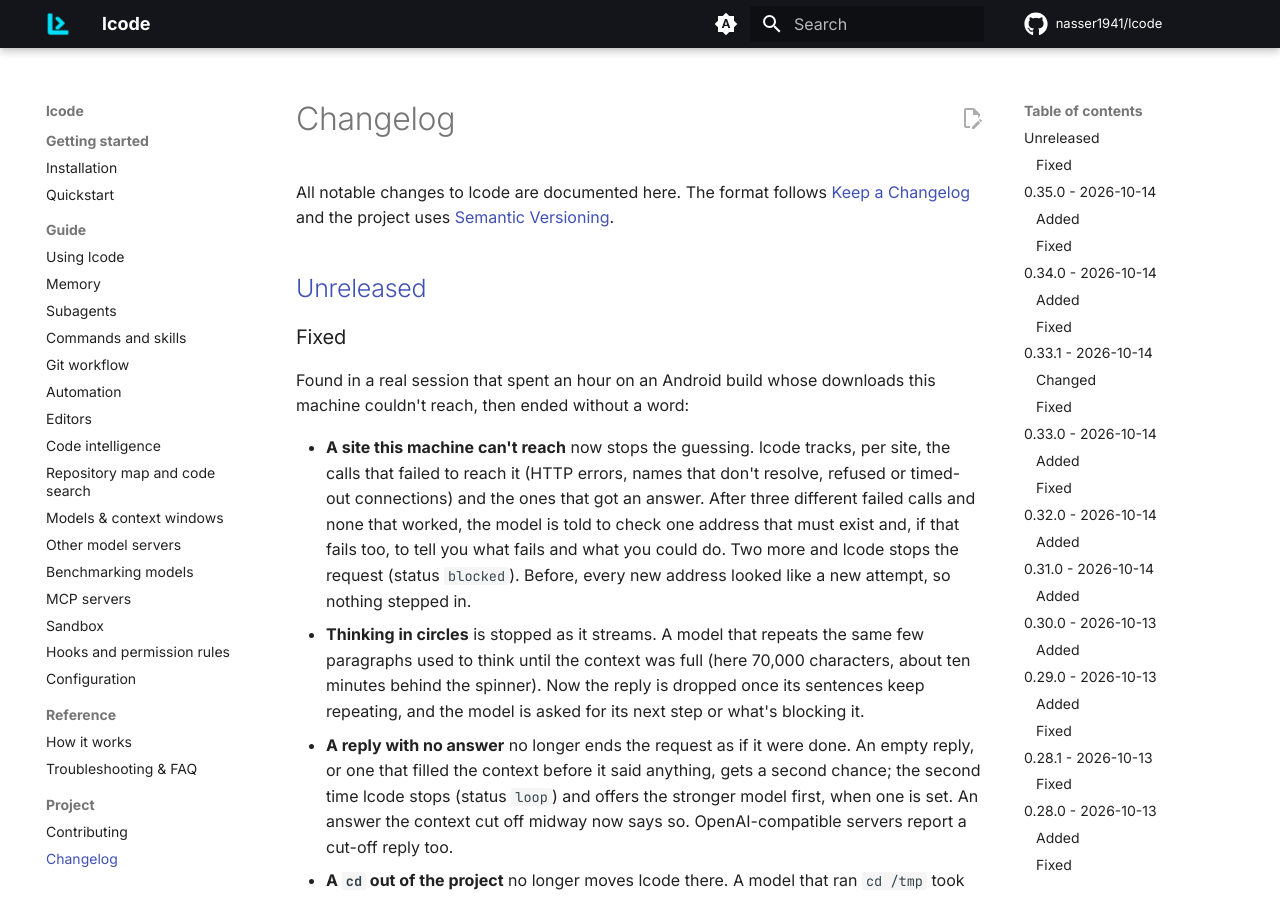
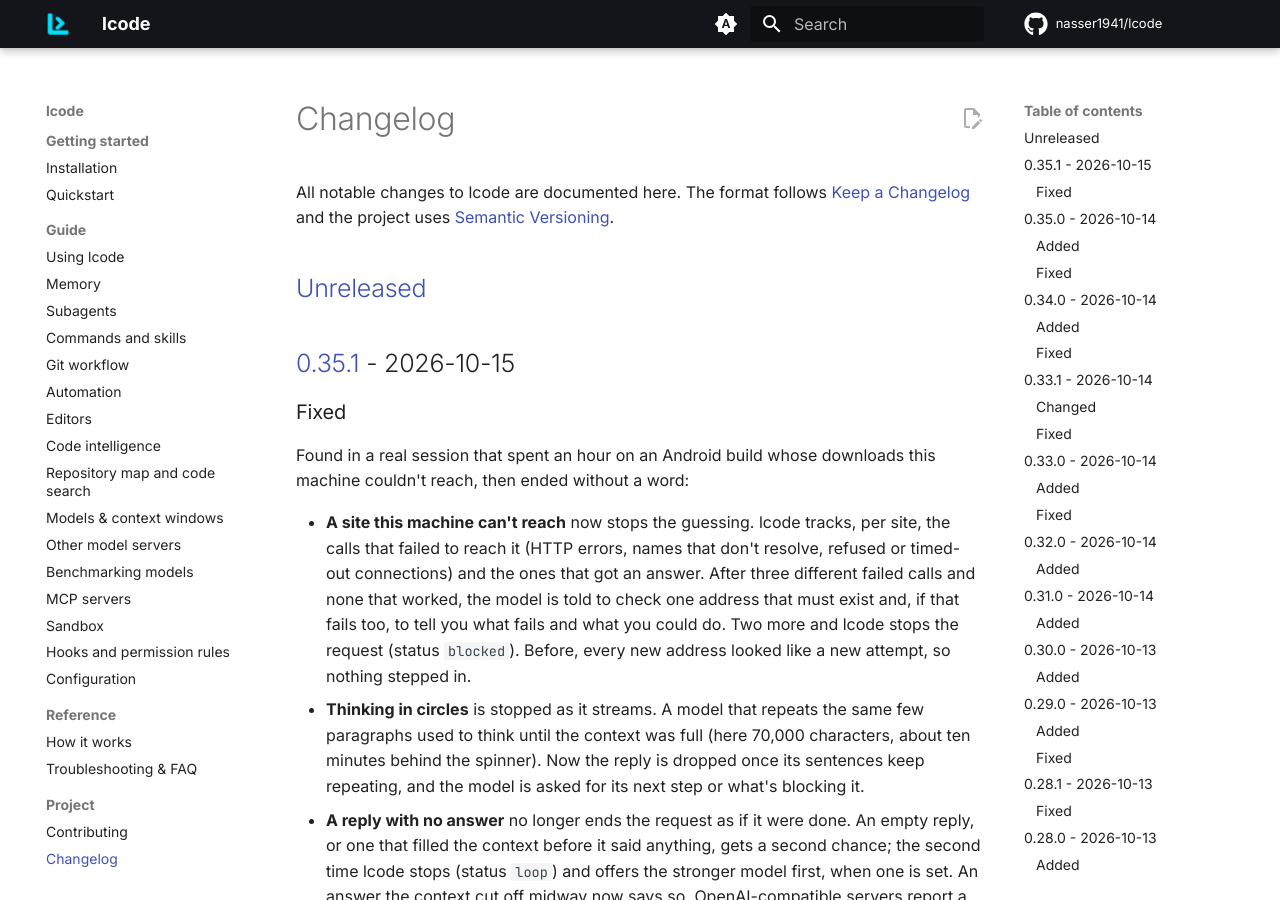
Before and after one commit to nasser1941/lcode, an MkDocs documentation site: the page built from docs/changelog.md, in a window 1280 px wide and 900 px high. Built offline with MkDocs 1.6.1 and Material for MkDocs 9.7.7, drawn with Linux system fonts in a browser that asks for light colours; comment, search, counter and statistics services are not loaded.

Commit message:
Release 0.35.1 (#140)
Co-authored-by: nasser1941 <9349840+nasser1941@users.noreply.github.com>
Co-authored-by: Claude Opus 5.5 <noreply@anthropic.com>

```diff
--- a/CHANGELOG.md
+++ b/CHANGELOG.md
@@ -5,6 +5,8 @@ All notable changes to lcode are documented here. The format follows
 [Semantic Versioning](https://semver.org/).
 
 ## [Unreleased]
+
+## [0.35.1] - 2026-10-15
 
 ### Fixed
 
@@ -797,7 +799,8 @@ First public release.
 - `AGENTS.md` project instructions and `/init` to generate them.
 - One-line installer for Linux and macOS.
 
-[Unreleased]: https://github.com/nasser1941/lcode/compare/v0.35.0...HEAD
+[Unreleased]: https://github.com/nasser1941/lcode/compare/v0.35.1...HEAD
+[0.35.1]: https://github.com/nasser1941/lcode/compare/v0.35.0...v0.35.1
 [0.35.0]: https://github.com/nasser1941/lcode/compare/v0.34.0...v0.35.0
 [0.34.0]: https://github.com/nasser1941/lcode/compare/v0.33.1...v0.34.0
 [0.33.1]: https://github.com/nasser1941/lcode/compare/v0.33.0...v0.33.1
--- a/src/lcode/__init__.py
+++ b/src/lcode/__init__.py
@@ -3,7 +3,7 @@
 From a program: `from lcode import Session` (see lcode.api).
 """
 
-__version__ = "0.35.0"
+__version__ = "0.35.1"
 
 API = ("Session", "Result", "Options", "SetupError")
 
```
Also changed, not shown: docs/quickstart.md (+1 -1 lines).
